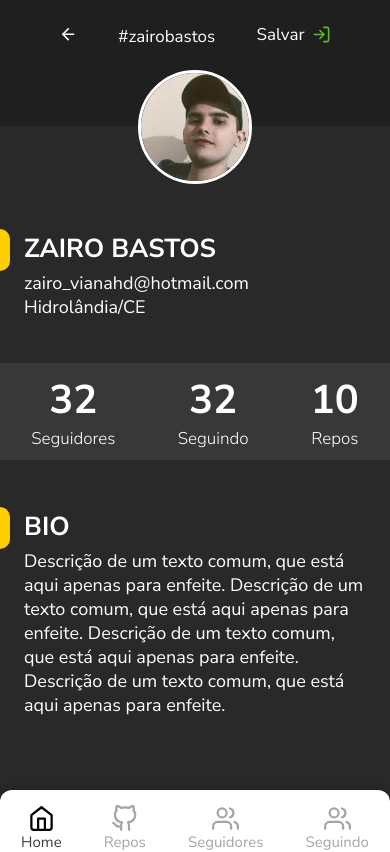
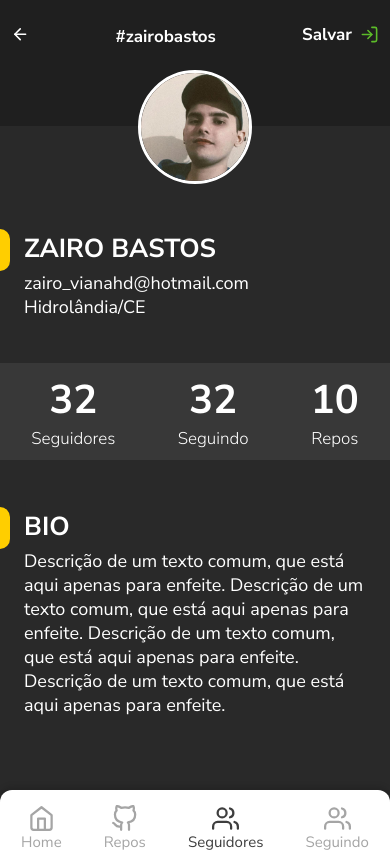
Before and after one commit to zairobastos/githubapp, a React (Create React App) app: page /Seguidor in a window 390 px wide. Built offline with nearby package versions, Linux system fonts and the light colour scheme.

Commit message:
corrigido o bug do menu

```diff
--- a/src/pages/Home.js
+++ b/src/pages/Home.js
@@ -57,7 +57,7 @@ export default function Home() {
                 </div>
             </main>
             <footer>
-                <Menu/>
+                <Menu ativo="ativo" ativo1="desativado" ativo2="desativado" ativo3="desativado"/>
             </footer>
         </>
     );
--- a/src/pages/Login.js
+++ b/src/pages/Login.js
@@ -1,13 +1,17 @@
-import React from 'react';
+import React, { useState} from 'react';
 import '../styles/pages/login.css';
 import {AiOutlineGithub, AiOutlineArrowRight} from 'react-icons/ai';
 import {Link} from 'react-router-dom';
 
 export default function Login(){
+    const [user, setUser] = useState('');
+    const handleUser = (e) =>{
+        setUser(e.target.value);
+    }
     return (
         <div className="home">
             <AiOutlineGithub size="6.133rem" color="#FFCE00" className="image_git" alt="Logo Git"/>
-            <input type="text" placeholder="Usuário" className="user"/>
+            <input type="text" placeholder="Usuário" value={user} className="user" onChange={handleUser}/>
             <Link to="/Home" className="link">
                 <button className="btn_entrar">
                     <p>ENTRAR</p>
--- a/src/pages/Menu.js
+++ b/src/pages/Menu.js
@@ -3,31 +3,33 @@ import {FiHome,FiGithub,FiUsers} from 'react-icons/fi';
 import '../styles/pages/menu.css';
 import {Link} from 'react-router-dom';
 
-export default function Menu() {
+export default function Menu(props) {
     return(
         <nav>
-            <Link to="/Home" className="link">
+            <Link to="/Home" className="link" id={props.ativo}>
                 <div className="ativo">
-                    <FiHome size="27px" color="#000"/>
+                    <FiHome size="27px"/>
                     <p>Home</p>
                 </div>
             </Link>
-            <Link to="/Repositorios" className="link">
+            <Link to="/Repositorios" className="link" id={props.ativo1}>
                 <div>
                     <FiGithub size="27px"/>
                     <p>Repos</p>
                 </div>
             </Link>
-            <Link to="/Seguidores" className="link">
+            <Link to="/Seguidores" className="link" id={props.ativo2}>
                 <div>
                     <FiUsers size="27px"/>
                     <p>Seguidores</p>
                 </div>
             </Link>
-            <div>
-                <FiUsers size="27px"/>
-                <p>Seguindo</p>
-            </div>
+            <Link to="/" className="link" id={props.ativo3}>
+                <div>
+                    <FiUsers size="27px"/>
+                    <p>Seguindo</p>
+                </div>
+            </Link>
         </nav>
     );
 }
--- a/src/pages/Repos.js
+++ b/src/pages/Repos.js
@@ -17,7 +17,7 @@ export default function Repos() {
                 <Repositorios/>
             </main>
             <footer>
-                <Menu/>
+                <Menu ativo="desativado" ativo1="ativo" ativo2="desativado" ativo3="desativado"/>
             </footer>
         </>
     );
--- a/src/pages/Seguidor.js
+++ b/src/pages/Seguidor.js
@@ -10,7 +10,7 @@ export default function Seguidor() {
         <>
             <header className="cabecalho">
                 <div className="extras">
-                    <Link to="/Seguidores">
+                    <Link to="/Seguidores" className="volta">
                         <FiArrowLeft size="18.47px" color="#fff" alt="Voltar Seguidores"/>
                     </Link>
                     <p>#zairobastos</p>
@@ -60,7 +60,7 @@ export default function Seguidor() {
                 </div>
             </main>
             <footer>
-                <Menu/>
+                <Menu ativo="desativado" ativo1="desativado" ativo2="ativo" ativo3="desativado"/>
             </footer>
         </>
     );
--- a/src/pages/Seguidores.js
+++ b/src/pages/Seguidores.js
@@ -19,7 +19,7 @@ export default function Seguidores() {
                 <Segui/>
             </main>
             <footer>
-                <Menu/>
+                <Menu ativo="desativado" ativo1="desativado" ativo2="ativo" ativo3="desativado"/>
             </footer>
         </>
     );
--- a/src/styles/pages/menu.css
+++ b/src/styles/pages/menu.css
@@ -20,7 +20,6 @@ footer nav div{
     align-items: center;
     flex-direction: column;
     padding-top: 15px;
-    color: #A5A5A5;
 }
 
 footer nav div p{
@@ -30,8 +29,16 @@ footer nav div p{
 
 }
 
-.ativo{
+#ativo{
     color: #3E3E3E;
+}
+
+#ativo p{
+    cclor: #000;
+}
+
+#desativado{
+    color: #A5A5A5;
 }
 
 @media (max-width: 800px){
--- a/src/styles/pages/seguidor.css
+++ b/src/styles/pages/seguidor.css
@@ -1,10 +1,9 @@
 .cabecalho .extras{
-    width: 70%;
-    margin-left: 15%;
     display: flex;
     flex-direction: row;
     justify-content: space-between;
     height: 20px;
+    width: 100%;
 }
 .cabecalho .extras div{
     display: flex;
@@ -12,12 +11,31 @@
     justify-content: space-between;
     align-items: center;
     cursor: pointer;
+    margin-right: 15%;
 }
 
 .cabecalho .extras p{
     margin-left: 30px;
+    font-size: 17px;
+    font-weight: bold;
 }
 
 .cabecalho .extras div .icon{
     margin-left: 8px;
 }
+
+.cabecalho .extras .volta{
+    margin-left: 15%;
+}
+
+@media (max-width:800px){
+    header .extras{
+        width: 100%;
+    }
+    .cabecalho .extras .volta{
+        margin-left: 11px;
+    }
+    .cabecalho .extras div{
+        margin-right: 11px;
+    }
+}
```
